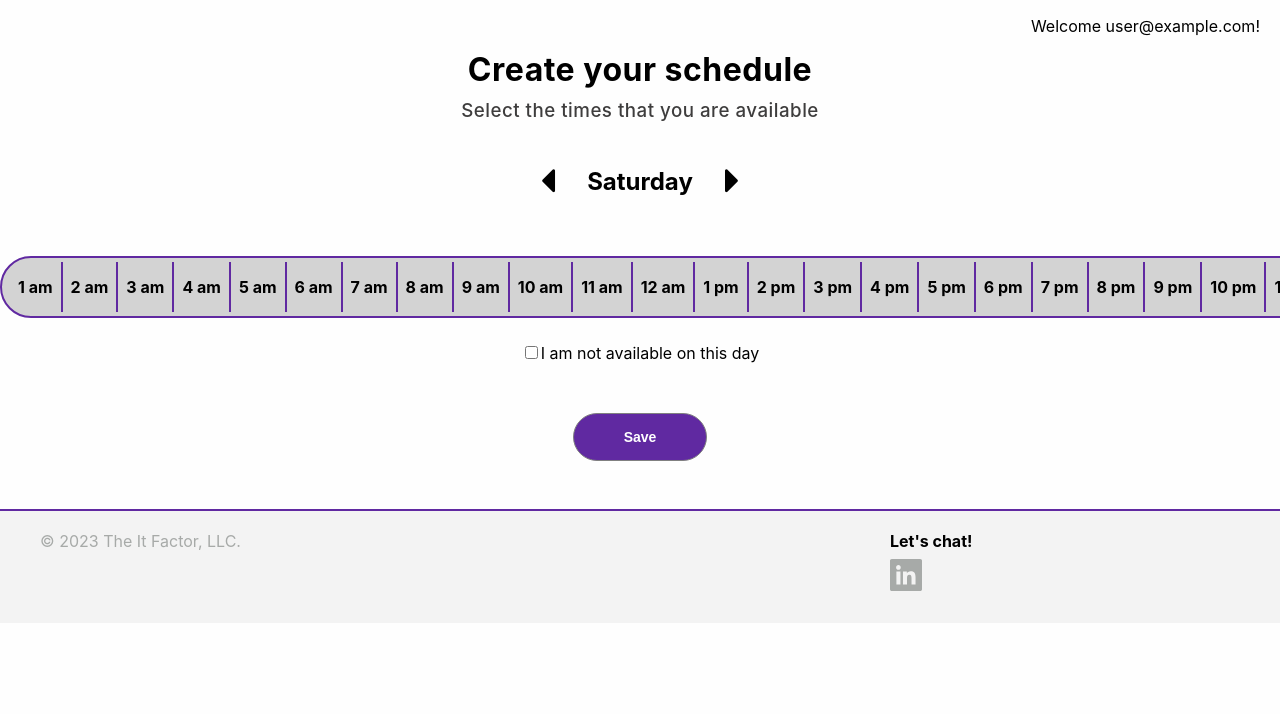
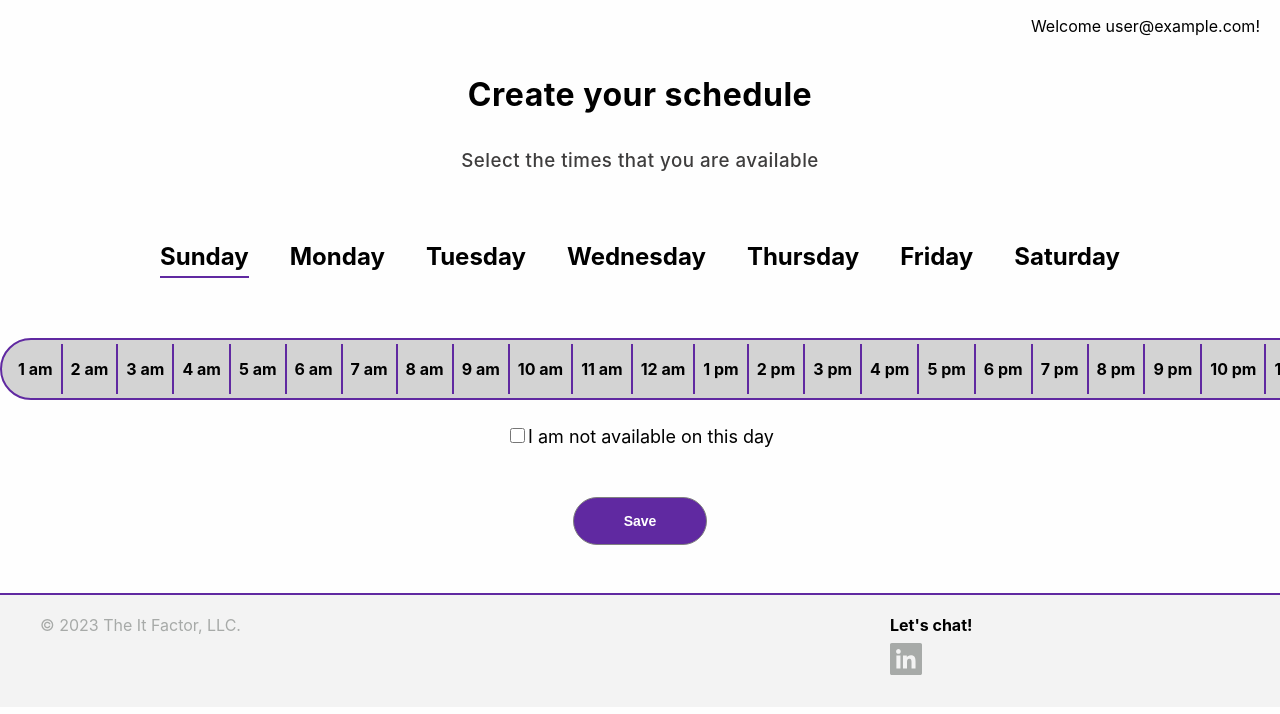
Before and after one commit to JonZavialov/locatia, a React (Create React App) app: page /calendar in a window 1280 px wide. Shown: the top 714 px of the page. Built offline with nearby package versions, Linux system fonts and the light colour scheme; no server answers; the database is empty; sample sign-in values are in the browser's storage.

Commit message:
Update day selector

```diff
--- a/src/components/schedule/Schedule.js
+++ b/src/components/schedule/Schedule.js
@@ -7,7 +7,7 @@ import postAvailability from "../../firebase-utils/post/postAvailability";
 import './schedule.css'
 import getAvailabilityInfo from "../../firebase-utils/query/getAvailabilityInfo";
 
-const daysOfWeek = ['Saturday', 'Sunday', 'Monday', 'Tuesday', 'Wednesday', 'Thursday', 'Friday']
+const daysOfWeek = ['Sunday', 'Monday', 'Tuesday', 'Wednesday', 'Thursday', 'Friday', 'Saturday']
 
 function Schedule(){
     const [availability, setAvailability] = useState(Object.fromEntries(daysOfWeek.map(day => [day, Array(24).fill(false)])))
@@ -49,15 +49,17 @@ function Schedule(){
                 <h1>Create your schedule</h1>
                 <h3>Select the times that you are available</h3>
                 <div id="day-selector">
-                    <i className="fa fa-caret-left" aria-hidden="true" onClick={() => {
-                        const index = daysOfWeek.indexOf(currentDay)
-                        setCurrentDay(daysOfWeek[(index + 6) % 7])
-                    }}></i>
-                    <h2>{currentDay}</h2>
-                    <i className="fa fa-caret-right" aria-hidden="true" onClick={() => {
-                        const index = daysOfWeek.indexOf(currentDay)
-                        setCurrentDay(daysOfWeek[(index + 1) % 7])
-                    }}></i>
+                    {
+                        daysOfWeek.map(day => (
+                            <h2
+                                key={day}
+                                onClick={() => setCurrentDay(day)}
+                                className={currentDay === day ? 'selected' : ''}
+                            >
+                                {day}
+                            </h2>
+                        ))
+                    }
                 </div>
                 <DayOfWeekScheduler
                     day={currentDay}
--- a/src/components/schedule/schedule.css
+++ b/src/components/schedule/schedule.css
@@ -12,13 +12,13 @@
 }
 
 #schedule-create-container h1 {
-  margin-top: 50px;
+  margin-top: 75px;
   margin-bottom: 10px;
   letter-spacing: 0.5px;
 }
 
 #schedule-create-container h3 {
-  margin-bottom: 25px;
+  margin: 25px auto 50px;
   color: #3e3d3d;
   font-weight: 500;
   letter-spacing: 0.5px;
@@ -48,23 +48,32 @@
 #day-selector {
   margin: auto auto 30px;
   display: flex;
-  align-items: center;
+  width: 75%;
+  justify-content: space-between;
 }
 
 #day-selector h2 {
   width: 150px;
   text-align: center;
+  padding-bottom: 5px;
+  width: min-content;
+  cursor: pointer;
+  user-select: none;
 }
 
-#day-selector i {
-  font-size: 40px;
-  cursor: pointer;
-  margin: 0 10px;
+#day-selector h2.selected {
+  border-bottom: 2px solid #6029a1;
 }
 
 #not-avail-day-check {
   margin: 15px auto 0;
   user-select: none;
+  font-size: 18px;
+}
+
+#not-avail-day-check input {
+  width: 15px;
+  height: 15px;
 }
 
 .hours-container {
```
